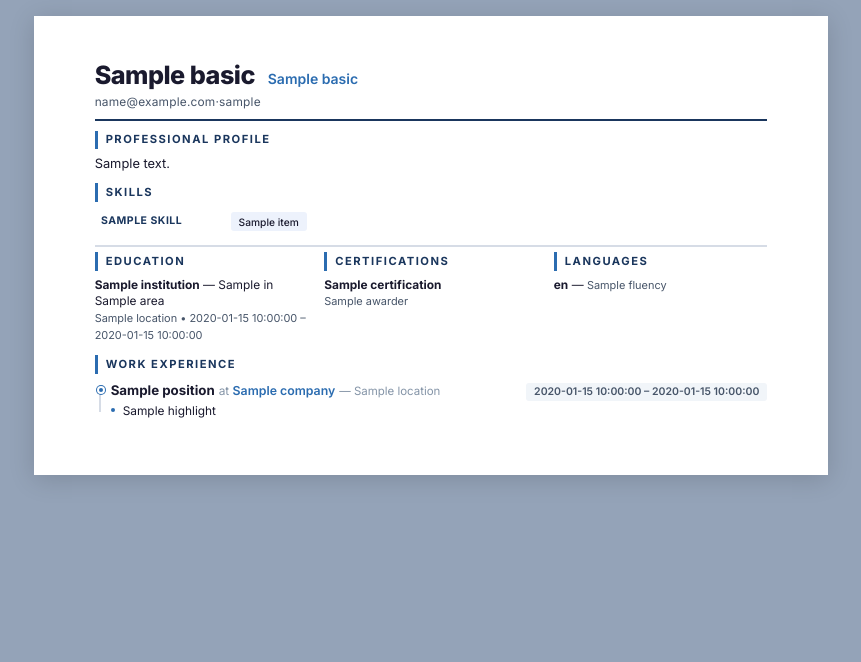
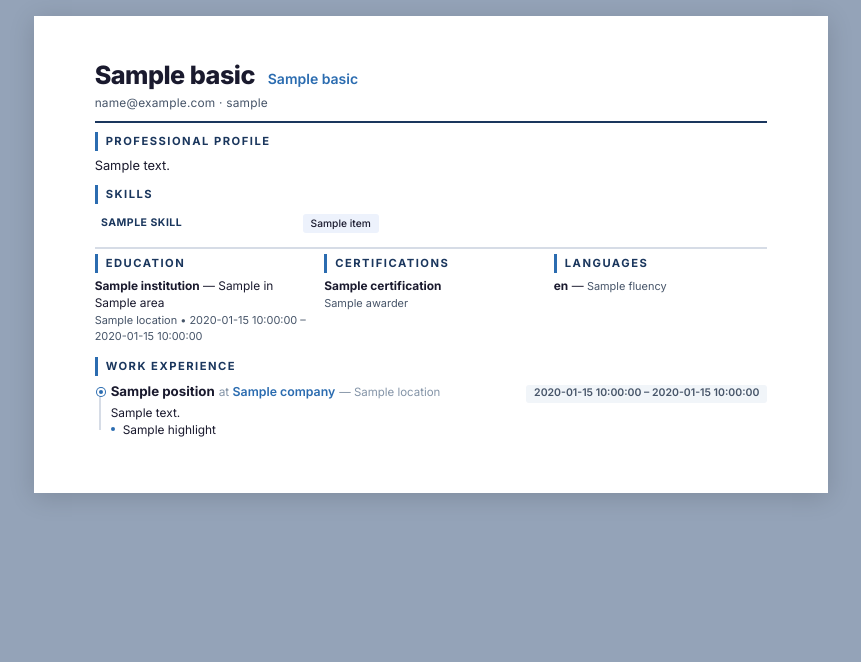
Before and after one commit to hailtr/portfolio-backend, a Flask app: template backend/templates/cv.html in a window 1280 px wide. Shown: the top 662 px of the page, without its empty margins (209-1070 px from the left). Run offline with Flask 3, Linux system fonts and the light colour scheme; the template is opened without the code that fills it: most values are stand-ins (such as "Sample title", 1, 10 or a date in 2020).

Commit message:
polish CV layout: fix contact row, skills column, compressed experiences
- drop broken flex on header contact row (gap shorthand was inverted,
  causing leading middots on wrap); use plain inline flow
- widen skills category column from 7.5rem to 12rem to accommodate
  longest Spanish label "INGENIERIA DE SOFTWARE" without overlap
- add defensive word-break on .bottom-item / .bottom-col
- add .job-summary and .job-compact styles for single-paragraph
  experience entries (Walmart, Austranet, Independent Study)
- eager-load Experience.tags in build_cv_from_models

Co-Authored-By: Claude Opus 4.6 <noreply@anthropic.com>

```diff
--- a/backend/static/styles/cv.css
+++ b/backend/static/styles/cv.css
@@ -63,13 +63,10 @@ body {
 }
 
 .header-row-2 {
-  display: flex;
-  flex-wrap: wrap;
-  gap: 0.15rem 0;
   font-size: 0.85em;
   color: var(--ink-light);
+  line-height: 1.55;
   letter-spacing: 0.2px;
-  word-spacing: 0.1rem;
 }
 
 .header-row-2 span,
@@ -110,7 +107,7 @@ body {
 /* ===== SKILLS (pills) ===== */
 .skills-row {
   display: grid;
-  grid-template-columns: 7.5rem 1fr;
+  grid-template-columns: 12rem 1fr;
   gap: 0 0.6rem;
   padding: 0.28rem 0.4rem;
   align-items: center;
@@ -247,6 +244,18 @@ body {
   border-radius: 3px;
 }
 
+.job-summary {
+  font-size: 0.85em;
+  color: var(--ink);
+  line-height: 1.4;
+  margin-top: 0.1rem;
+}
+
+.job-compact {
+  margin-bottom: 0.25rem;
+  padding-bottom: 0.2rem;
+}
+
 .job-highlights {
   list-style: none;
   padding: 0;
@@ -288,9 +297,16 @@ body {
   page-break-inside: avoid;
 }
 
+.bottom-col {
+  min-width: 0;
+}
+
 .bottom-item {
   font-size: 0.85em;
   margin-bottom: 0.15rem;
+  min-width: 0;
+  overflow-wrap: break-word;
+  word-break: break-word;
 }
 
 .bottom-item strong {
--- a/backend/templates/cv.html
+++ b/backend/templates/cv.html
@@ -99,7 +99,7 @@
       <h2 class="section-title">{% if lang == 'es' %}Experiencia Laboral{% else %}Work Experience{% endif %}</h2>
       <div class="timeline">
       {% for job in cv_data.work %}
-      <div class="job">
+      <div class="job{% if not job.highlights %} job-compact{% endif %}">
         <div class="job-header">
           <div class="job-title-line">
             <h3>{{ job.position }}</h3>
@@ -109,6 +109,9 @@
           </div>
           <span class="job-dates">{{ job.startDate }} &ndash; {{ job.endDate }}</span>
         </div>
+        {% if job.summary %}
+        <p class="job-summary">{{ job.summary|safe }}</p>
+        {% endif %}
         {% if job.highlights %}
         <ul class="job-highlights">
           {% for hl in job.highlights %}
```
Also changed, not shown: backend/routes/cv.py (+8 -2 lines).
